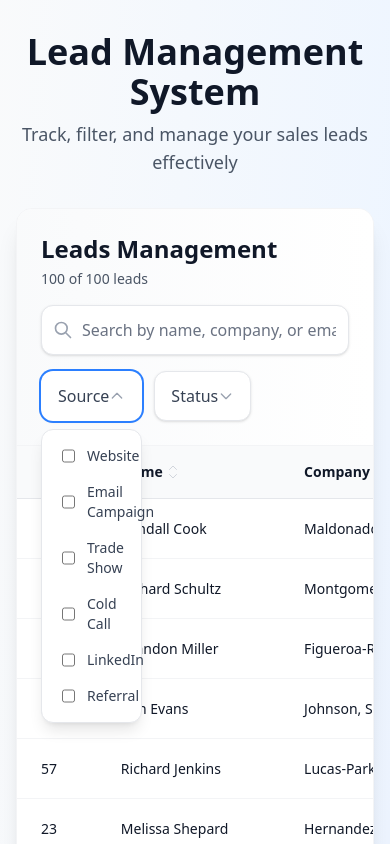
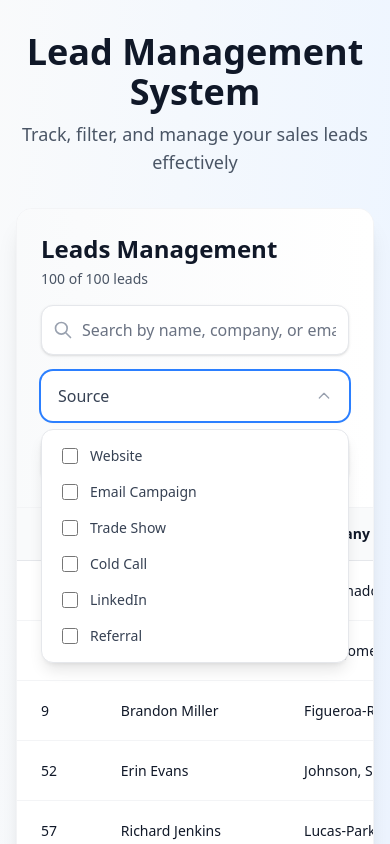
Before and after one commit to alfsouza708/leads-to-opportunity, a React (Vite) app: page / in a window 390 px wide. Both pictures are taken after a click on the button "Source". Shown: the top 844 px of the page. Built offline with nearby package versions, Linux system fonts and the light colour scheme.

Commit message:
chore: adjust responsive filters

```diff
--- a/src/components/FilterDropdown.tsx
+++ b/src/components/FilterDropdown.tsx
@@ -48,10 +48,10 @@ export const FilterDropdown: React.FC<FilterDropdownProps> = ({
 			<button
 				type="button"
 				onClick={() => setIsOpen(!isOpen)}
-				className="flex items-center justify-between w-full px-4 py-3 text-left bg-white border border-gray-200 rounded-xl hover:bg-gray-50 focus:outline-none focus:ring-2 focus:ring-blue-500 focus:border-transparent shadow-sm transition-all duration-200"
+				className="flex items-center justify-between min-w-[140px] w-full px-4 py-3 text-left bg-white border border-gray-200 rounded-xl hover:bg-gray-50 focus:outline-none focus:ring-2 focus:ring-blue-500 focus:border-transparent shadow-sm transition-all duration-200"
 			>
 				<span className="flex items-center">
-					<span className="text-gray-700 font-medium">{label}</span>
+					<span className="text-gray-700 font-medium truncate">{label}</span>
 					{selectedValues.length > 0 && (
 						<span className="ml-2 px-2 py-1 bg-blue-100 text-blue-800 text-xs rounded-full font-medium">
 							{selectedValues.length}
@@ -59,7 +59,7 @@ export const FilterDropdown: React.FC<FilterDropdownProps> = ({
 					)}
 				</span>
 				<svg
-					className={`h-4 w-4 text-gray-400 transition-transform ${isOpen ? "rotate-180" : ""}`}
+					className={`h-4 w-4 text-gray-400 transition-transform flex-shrink-0 ml-2 ${isOpen ? "rotate-180" : ""}`}
 					fill="none"
 					stroke="currentColor"
 					viewBox="0 0 24 24"
@@ -75,7 +75,7 @@ export const FilterDropdown: React.FC<FilterDropdownProps> = ({
 			</button>
 
 			{isOpen && (
-				<div className="absolute z-10 w-full mt-2 bg-white border border-gray-200 rounded-xl shadow-lg">
+				<div className="absolute z-10 min-w-[200px] w-full mt-2 bg-white border border-gray-200 rounded-xl shadow-lg">
 					<div className="p-2">
 						{selectedValues.length > 0 && (
 							<button
@@ -89,7 +89,7 @@ export const FilterDropdown: React.FC<FilterDropdownProps> = ({
 									stroke="currentColor"
 									viewBox="0 0 24 24"
 								>
-									<title>Clear all</title>
+									<title>Clear all icon</title>
 									<path
 										strokeLinecap="round"
 										strokeLinejoin="round"
@@ -111,7 +111,7 @@ export const FilterDropdown: React.FC<FilterDropdownProps> = ({
 									onChange={() => toggleOption(option)}
 									className="h-4 w-4 text-blue-600 border-gray-300 rounded focus:ring-blue-500"
 								/>
-								<span className="ml-3 text-sm text-gray-700 capitalize">
+								<span className="ml-3 text-sm text-gray-700 capitalize whitespace-nowrap">
 									{option}
 								</span>
 							</label>
--- a/src/components/LeadsTable.tsx
+++ b/src/components/LeadsTable.tsx
@@ -100,7 +100,7 @@ export const LeadsTable: React.FC<LeadsTableProps> = ({ leads }) => {
 							/>
 						</div>
 
-						<div className="flex gap-3">
+						<div className="flex flex-col sm:flex-row sm:flex-shrink-0 gap-3">
 							<FilterDropdown
 								label="Source"
 								options={uniqueSources}
```
